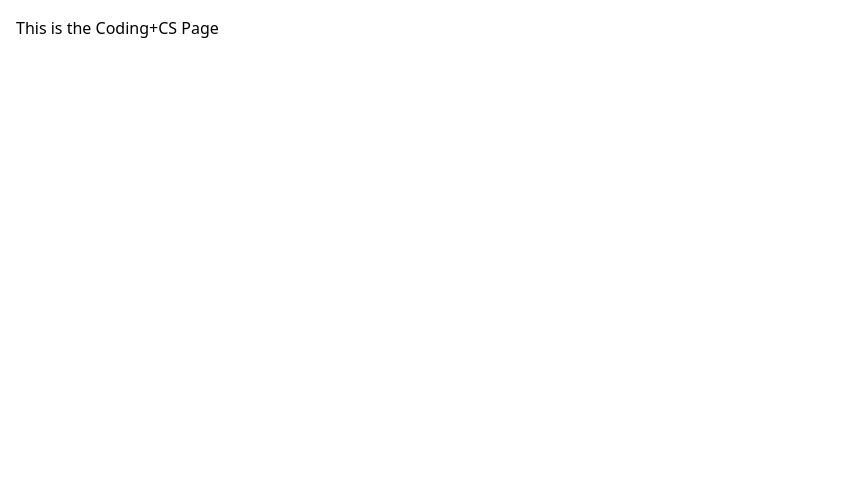
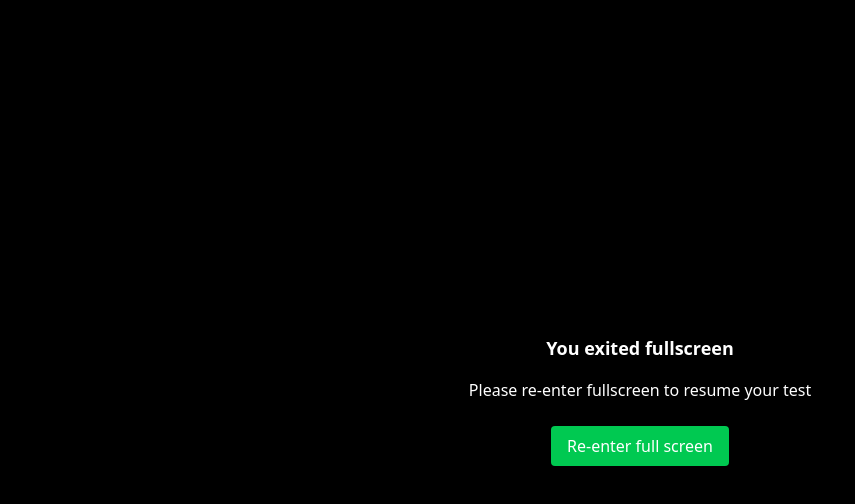
Before and after one commit to shrutisaini01/OA-Generator, a React app in the folder client/oa_frontend/: page /coding-cs in a window 1280 px wide. Shown: the top 504 px of the page, without its empty margins (0-855 px from the left). Built offline with nearby package versions, Linux system fonts and the light colour scheme; the HTML template or start-up script is replaced by a standard one.

Commit message:
30juneupdates

```diff
--- a/client/oa_frontend/src/App.jsx
+++ b/client/oa_frontend/src/App.jsx
@@ -20,7 +20,7 @@ function App() {
         <Route path="/english" element={<English />} />
         <Route path="/signin" element={<SignIn />} />
         <Route path="/signup" element={<SignUp />} />
-        <Route path="/coding/starttest" element={<StartTest />} />
+        <Route path="/starttest" element={<StartTest />} />
         <Route path="/coding/dsa" element={<DSATestPage />} />
         <Route path="*" element={<Navigate to="/" replace />} />
       </Routes>
--- /dev/null
+++ b/client/oa_frontend/src/components/TestLayout.jsx
@@ -0,0 +1,48 @@
+import { useNavigate, Link } from "react-router-dom";
+import { useState,useEffect } from "react";
+
+const TestLayout = ({children}) => {
+    const navigate=useNavigate();
+    const [timer,setTimer]=useState(90*60);
+
+    useEffect(() => {
+        const timeLeft=setInterval(() => {
+            setTimer((prev) => prev>0?prev-1:0);
+        },1000);
+        return () => clearInterval(timeLeft);
+    },[]);
+
+    const timeFormat = (seconds) => {
+        const h=String(Math.floor(seconds/3600)).padStart(2,'0');
+        const m=String(Math.floor((seconds%3600)/60)).padStart(2,'0');
+        const s=String(Math.floor(seconds%60)).padStart(2,'0');
+        return `${h}:${m}:${s}`;
+    };
+
+    const handleEndTest = () => {
+        if(confirm('Are you sure you want to end the test?')){
+            alert('Test ended');
+            navigate('/coding');
+        }
+    };
+
+    return (
+        <div className="min-h-screen bg-gray-100">
+            <nav className="bg-blue-800 shadow px-6 py-3 flex justify-between items-center sticky top-0 z-50">
+                <div className="flex items-center gap-2">
+                    <img src="/thor.jpg" alt="User Profile" className="w-8 h-8 rounded-full"/>
+                    <span className="font-semibold text-white">User</span>
+                </div>
+                <div className="text-lg font-bold text-white">{timeFormat(timer)}</div>
+                <button onClick={handleEndTest} className="bg-red-500 text-white px-4 py-2 rounded-[8px] hover:bg-red-600">End Test</button>
+            </nav>
+            <div className="bg-white px-6 py-2 shadow flex gap-2 border-b text-sm text-gray-600">
+                <span>1 ➝ 2 ➝ 3</span>
+                <span className="ml-auto">Question 1 of 3</span>
+            </div>
+            <main className="p-6">{children}</main>
+        </div>
+    );
+};
+
+export default TestLayout;
--- a/client/oa_frontend/src/pages/Coding.jsx
+++ b/client/oa_frontend/src/pages/Coding.jsx
@@ -11,13 +11,13 @@ const Coding = () => {
         </div>
       <h1 className="text-3xl font-bold mb-6">Choose Coding Category</h1>
     <div className="flex gap-5">
-        <Link to="/coding/starttest">
+        <Link to="/starttest?category=dsa">
           <button className="min-w-[200px] bg-[#347433] hover:bg-[#03A6A1] text-white text-lg border-2 border-white rounded-[12px] shadow-md shadow-gray-800 px-6 py-3 hover:shadow-lg transition text-wrap break-words">DSA</button>
           </Link>
-          <Link to="/dev">
+          <Link to="/starttest?category=development">
           <button className="min-w-[200px] bg-[#347433] hover:bg-[#03A6A1] text-white text-lg border-2 border-white rounded-[12px] shadow-md shadow-gray-800 px-6 py-3 hover:shadow-lg transition text-wrap break-words">Development</button>
           </Link>
-          <Link to="/ml">
+          <Link to="/starttest?category=machine_learning">
           <button className="min-w-[200px] bg-[#347433] hover:bg-[#03A6A1] text-white text-lg border-2 border-white rounded-[12px] shadow-md shadow-gray-800 px-6 py-3 hover:shadow-lg transition text-wrap break-words">Machine Learning</button>
           </Link>
           </div>
--- a/client/oa_frontend/src/pages/CodingCS.jsx
+++ b/client/oa_frontend/src/pages/CodingCS.jsx
@@ -1,5 +1,126 @@
+import { useState, useEffect } from 'react';
+import { useNavigate } from 'react-router-dom';
+import TestLayout from '../components/TestLayout';
+
 const CodingCS = () => {
-    return <div className="p-4">This is the Coding+CS Page</div>;
-}
+  const [violation, setViolations] = useState(0);
+  const [isFullscreen, setIsFullscreen] = useState(!!document.fullscreenElement);
+  const [userCode, setUserCode] = useState('');
+  const [step, setStep] = useState(1);
+  const [optionSelected, setOptionSelected] = useState('');
+  const navigate = useNavigate();
+
+  const question = {
+    title: "Two Sum Problem",
+    description: `Given an array of integers nums and an integer target, return indices of the two numbers such that they add up to target.
+
+**Example:**
+Input: nums = [2,7,11,15], target = 9
+Output: [0,1]`,
+    constraints: `- 2 <= nums.length <= 10^4
+- -10^9 <= nums[i] <= 10^9
+- -10^9 <= target <= 10^9`,
+    starterCode: `function twoSum(nums, target) {
+  // Your code here
+}`
+  };
+
+  const csQuestions = {
+    title: 'How does a stack work?',
+    options: ['FIFO', 'LIFO'],
+    correctAnswer: 'LIFO'
+  };
+
+  useEffect(() => {
+    const handleFullScreenChange = () => {
+      const fullScreenMode = !!document.fullscreenElement;
+      setIsFullscreen(fullScreenMode);
+      if (!fullScreenMode) {
+        const newCount = violation + 1;
+        setViolations(newCount);
+        alert(`You exited fullscreen! Violation count: ${newCount}/3`);
+        if (newCount >= 3) {
+          alert("Violations exceeded! Your test is disqualified!");
+          navigate("/coding");
+        }
+      }
+    };
+    document.addEventListener('fullscreenchange', handleFullScreenChange);
+    return () => document.removeEventListener('fullscreenchange', handleFullScreenChange);
+  }, [violation, navigate]);
+
+  const requestFullScreen = () => {
+    const element = document.documentElement;
+    if (element.requestFullscreen) element.requestFullscreen();
+    else if (element.webkitRequestFullscreen) element.webkitRequestFullscreen();
+    else if (element.msRequestFullscreen) element.msRequestFullscreen();
+  };
+
+  return (
+    <TestLayout>
+      {step === 1 ? (
+        <>
+          <h2 className="text-xl font-semibold text-blue-600 mb-4">{question.title}</h2>
+          <pre className="whitespace-pre-wrap text-gray-700 mb-4">{question.description}</pre>
+          <p className="text-sm font-semibold">Constraints:</p>
+          <pre className="bg-gray-100 p-3 rounded mb-4 text-sm">{question.constraints}</pre>
+
+          <label className="block font-semibold mb-2">Your Code:</label>
+          <textarea
+            value={userCode}
+            onChange={e => setUserCode(e.target.value)}
+            placeholder={question.starterCode}
+            className="w-full h-64 p-3 border-2 border-gray-300 rounded font-mono text-sm"
+          />
+          <button
+            onClick={() => setStep(2)}
+            className="mt-4 px-4 py-2 bg-blue-600 text-white hover:bg-blue-700 shadow"
+          >
+            Next
+          </button>
+        </>
+      ) : (
+        <>
+          <h1 className="mb-4 font-bold text-lg text-blue-600">CS FUNDAMENTALS</h1>
+          <p className="mb-4">{csQuestions.title}</p>
+          <div className="space-y-2 mb-4">
+            {csQuestions.options.map((option, index) => (
+              <label key={index} className="block">
+                <input
+                  type="radio"
+                  name="cs-question"
+                  value={option}
+                  checked={optionSelected === option}
+                  onChange={(e) => setOptionSelected(e.target.value)}
+                  className="mr-2"
+                />
+                {option}
+              </label>
+            ))}
+          </div>
+          <button
+            className="px-4 py-2 bg-green-600 text-white rounded hover:bg-green-700"
+            onClick={() => alert(`You selected: ${optionSelected}`)}
+          >
+            Submit
+          </button>
+        </>
+      )}
+
+      {!isFullscreen && (
+        <div className="absolute inset-0 bg-black bg-opacity-50 text-white flex flex-col items-center justify-center z-50">
+          <p className="font-semibold text-lg mb-4">You exited fullscreen</p>
+          <p className="mb-6">Please re-enter fullscreen to resume your test</p>
+          <button
+            className="px-4 py-2 bg-green-500 rounded hover:bg-green-600"
+            onClick={requestFullScreen}
+          >
+            Re-enter full screen
+          </button>
+        </div>
+      )}
+    </TestLayout>
+  );
+};
 
 export default CodingCS;
--- a/client/oa_frontend/src/pages/DSATestPage.jsx
+++ b/client/oa_frontend/src/pages/DSATestPage.jsx
@@ -1,52 +1,81 @@
-import {useState,useEffect} from 'react';
-import {useNavigate, Link} from 'react-router-dom';
+import { useState, useEffect } from 'react';
+import { useNavigate } from 'react-router-dom';
+import TestLayout from '../components/TestLayout';
 
 const DSATestPage = () => {
-    const [violation,setViolations]=useState(0);
-    const [isFullscreen,setIsFullscreen]=useState(!!document.fullscreenElement); //!! because document.fullscreenelement is an object when fullscreen else its null --> !document.fullscreenelement true when null so to check actual boolen status we use
-    const navigate=useNavigate();
-    useEffect(()=>{
+  const [violation, setViolations] = useState(0);
+  const [isFullscreen, setIsFullscreen] = useState(!!document.fullscreenElement);
+  const [userCode, setUserCode] = useState('');
+  const navigate = useNavigate();
+
+  const question = {
+    title: "Two Sum Problem",
+    description: `Given an array of integers nums and an integer target, return indices of the two numbers such that they add up to target.
+
+**Example:**
+Input: nums = [2,7,11,15], target = 9
+Output: [0,1]`,
+    constraints: `- 2 <= nums.length <= 10^4
+- -10^9 <= nums[i] <= 10^9
+- -10^9 <= target <= 10^9`,
+    starterCode: `function twoSum(nums, target) {
+  // Your code here
+}`
+  };
+
+  useEffect(() => {
     const handleFullScreenChange = () => {
-            const fullScreenMode=!!document.fullscreenElement;
+      const fullScreenMode = !!document.fullscreenElement;
       setIsFullscreen(fullScreenMode);
-            if(!fullScreenMode){
-                console.log("Fullscreen violated");
-                const newCount=violation+1;
+      if (!fullScreenMode) {
+        const newCount = violation + 1;
         setViolations(newCount);
         alert(`You exited fullscreen! Violation count: ${newCount}/3`);
-                if(newCount>=3){
+        if (newCount >= 3) {
           alert("Violations exceeded! Your test is disqualified!");
           navigate("/coding");
         }
       }
     };
-        document.addEventListener('fullscreenchange',handleFullScreenChange);
+    document.addEventListener('fullscreenchange', handleFullScreenChange);
     return () => document.removeEventListener('fullscreenchange', handleFullScreenChange);
-    },[violation,navigate]);
+  }, [violation, navigate]);
 
   const requestFullScreen = () => {
-        const element=document.documentElement;
-        if(element.requestFullscreen){
-            element.requestFullscreen();
-        }else if(element.webkitRequestFullscreen){
-            element.webkitRequestFullScreen();
-        }else if(element.msRequestFullscreen){
-            element.msRequestFullScreen();
-        }
+    const element = document.documentElement;
+    if (element.requestFullscreen) element.requestFullscreen();
+    else if (element.webkitRequestFullscreen) element.webkitRequestFullscreen();
+    else if (element.msRequestFullscreen) element.msRequestFullscreen();
   };
 
   return (
-        <div className='relative p-6'>
-            <h1 className='text-xl font-bold text-blue-500'>DSA Test Page</h1>
-            <textarea className='p-2 mt-4 w-full border-2 border-black'/>
+    <TestLayout>
+      <h2 className="text-xl font-semibold text-blue-600 mb-4">{question.title}</h2>
+      <pre className="whitespace-pre-wrap text-gray-700 mb-4">{question.description}</pre>
+      <p className="text-sm font-semibold">Constraints:</p>
+      <pre className="bg-gray-100 p-3 rounded mb-4 text-sm">{question.constraints}</pre>
+
+      <label className="block font-semibold mb-2">Your Code:</label>
+      <textarea
+        value={userCode}
+        onChange={e => setUserCode(e.target.value)}
+        placeholder={question.starterCode}
+        className="w-full h-64 p-3 border-2 border-gray-300 rounded font-mono text-sm"
+      />
+
       {!isFullscreen && (
-                <div className='absolute inset-0 bg-black bg-opacity-50 text-white flex flex-col items-center justify-center z-50'>
-                    <p className='font-semibold text-lg mb-4'>You exited fullscreen</p>
-                    <p className='mb-6'>Please re-enter fullscreen to resume your test</p>
-                    <button className='px-4 py-2 bg-green-500 rounded hover:bg-green-600' onClick={requestFullScreen}>Re-enter full screen</button>
+        <div className="absolute inset-0 bg-black bg-opacity-50 text-white flex flex-col items-center justify-center z-50">
+          <p className="font-semibold text-lg mb-4">You exited fullscreen</p>
+          <p className="mb-6">Please re-enter fullscreen to resume your test</p>
+          <button
+            className="px-4 py-2 bg-green-500 rounded hover:bg-green-600"
+            onClick={requestFullScreen}
+          >
+            Re-enter full screen
+          </button>
         </div>
       )}
-        </div>
+    </TestLayout>
   );
 };
 
--- a/client/oa_frontend/src/pages/Home.jsx
+++ b/client/oa_frontend/src/pages/Home.jsx
@@ -17,13 +17,13 @@ const Home = () => {
           <Link to="/coding">
           <button className="min-w-[200px] bg-[#347433] hover:bg-[#03A6A1] text-white text-lg border-2 border-white rounded-[12px] shadow-md shadow-gray-800 px-6 py-3 hover:shadow-lg transition text-wrap break-words">Coding</button>
           </Link>
-          <Link to="/coding-cs">
+          <Link to="/starttest?category=coding-cs">
           <button className="min-w-[200px] bg-[#347433] hover:bg-[#03A6A1] text-white text-lg border-2 border-white rounded-[12px] shadow-md shadow-gray-800 px-6 py-3 hover:shadow-lg transition text-wrap break-words">Coding + CS Fundamentals</button>
           </Link>
-          <Link to="/cs">
+          <Link to="/starttest?category=cs">
           <button className="min-w-[200px] bg-[#347433] hover:bg-[#03A6A1] text-white text-lg border-2 border-white rounded-[12px] shadow-md shadow-gray-800 px-6 py-3 hover:shadow-lg transition text-wrap break-words">CS Fundamentals</button>
           </Link>
-          <Link to="/english">
+          <Link to="/starttest?category=english">
           <button className="min-w-[200px] bg-[#347433] hover:bg-[#03A6A1] text-white text-lg border-2 border-white rounded-[12px] shadow-md shadow-gray-800 px-6 py-3 hover:shadow-lg transition text-wrap break-words">Reasoning + Verbal</button>
           </Link>
           </div>
--- a/client/oa_frontend/src/pages/StartTest.jsx
+++ b/client/oa_frontend/src/pages/StartTest.jsx
@@ -1,72 +1,56 @@
-import {useState,useEffect} from 'react';
-import {useNavigate, Link} from 'react-router-dom';
+import { useState, useEffect } from 'react';
+import { useNavigate, useSearchParams, Link } from 'react-router-dom';
 
 const StartTest = () => {
-    const [seconds,setSeconds]=useState(10);
-    const [agreed,setAgreed]=useState(false);
-    const navigate=useNavigate();
+  const [seconds, setSeconds] = useState(10);
+  const [agreed, setAgreed] = useState(false);
+  const [searchParams] = useSearchParams();
+  const navigate = useNavigate();
 
-    useEffect(()=>{
-        const timer=setInterval(()=>{
-            setSeconds(prev => ((prev>0)?prev-1:0));
-        },1000);
+  const category = searchParams.get("category"); // 🔥 this is the key change
+
+  useEffect(() => {
+    const timer = setInterval(() => {
+      setSeconds(prev => (prev > 0 ? prev - 1 : 0));
+    }, 1000);
     return () => clearInterval(timer);
-    },[]);
+  }, []);
 
-    useEffect( () => {
+  useEffect(() => {
     const handleKeyDown = (e) => {
-            if(e.ctrlKey && e.key=='q'){
-                if(document.fullscreenElement){
+      if (e.ctrlKey && e.key === 'q') {
+        if (document.fullscreenElement) {
           document.exitFullscreen();
         }
       }
     };
-        window.addEventListener('keydown',handleKeyDown);
-        return () => window.removeEventListener('keydown',handleKeyDown);
+    window.addEventListener('keydown', handleKeyDown);
+    return () => window.removeEventListener('keydown', handleKeyDown);
   }, []);
 
-    const requestFullScreen = () => {
-        const element=document.documentElement;
-        if(element.requestFullscreen){
-            element.requestFullscreen();
-        }else if(element.webkitRequestFullscreen){
-            element.webkitRequestFullScreen();
-        }else if(element.msRequestFullscreen){
-            element.msRequestFullScreen();
-        }
-    };
-
-    useEffect( () => {
+  useEffect(() => {
     const handleFullScreenChange = () => {
-            console.log("fullscreen fired!");
-            if(!document.fullscreenElement){
+      if (!document.fullscreenElement) {
         alert('You exited fullscreen mode! This may disqualify your attempt!');
       }
     };
-        document.addEventListener('fullscreenchange',handleFullScreenChange);
+    document.addEventListener('fullscreenchange', handleFullScreenChange);
     return () => document.removeEventListener('fullscreenchange', handleFullScreenChange);
-    },[]);
+  }, []);
 
   const handleStart = () => {
-        if(agreed){
-            const element=document.documentElement;
-            if(element.requestFullscreen){
-                element.requestFullscreen().then(()=>{
-                    console.log("Entered fullscreen!");
-                    navigate("/coding/dsa");
-                }).catch((error) => {
-                    console.error("Fullscreen failed: ",error)
-                    navigate("/coding/dsa");
+    if (agreed) {
+      const element = document.documentElement;
+      if (element.requestFullscreen) {
+        element.requestFullscreen().then(() => {
+          navigate(`/coding/${category}`);
+        }).catch(() => {
+          navigate(`/coding/${category}`);
         });
-            }else{
-                navigate("/coding/dsa");
+      } else {
+        navigate(`/coding/${category}`);
       }
     }
-    };
-
-    const user = {
-        name: "Shruti Saini",
-        institution: "Graphic Era Hill University"
   };
 
   return (
@@ -79,8 +63,9 @@ const StartTest = () => {
       <div className='bg-white rounded-[20px] border-2 border-black shadow-md p-6 w-full max-w-xl space-y-4'>
         <h1 className='text-2xl font-bold'>Test Instructions</h1>
         <div className='border rounded-[20px] p-4 bg-white'>
-                    <p><strong>Name: </strong>{user.name}</p>
-                    <p><strong>Instituion: </strong>{user.institution}</p>
+          <p><strong>Name:</strong> Shruti Saini</p>
+          <p><strong>Institution:</strong> Graphic Era Hill University</p>
+          <p><strong>Selected Test:</strong> {category?.toUpperCase()}</p>
         </div>
         <ul className="list-disc pl-5 text-sm text-gray-700">
           <li>Test duration: 90 minutes</li>
@@ -92,15 +77,12 @@ const StartTest = () => {
           <input type="checkbox" id="agree" onChange={() => setAgreed(!agreed)} />
           <label htmlFor="agree" className="text-sm">I agree to the privacy policy.</label>
         </div>
-
         <button className="bg-green-600 text-white px-4 py-2 rounded disabled:opacity-50" disabled={seconds > 0 || !agreed} onClick={handleStart}>
           Start Test
         </button>
       </div>
-
     </div>
   );
-
 };
 
 export default StartTest;
```
Also changed, not shown: client/oa_frontend/public/thor.jpg (added). Lines whose indentation alone changed are shown as unchanged.
